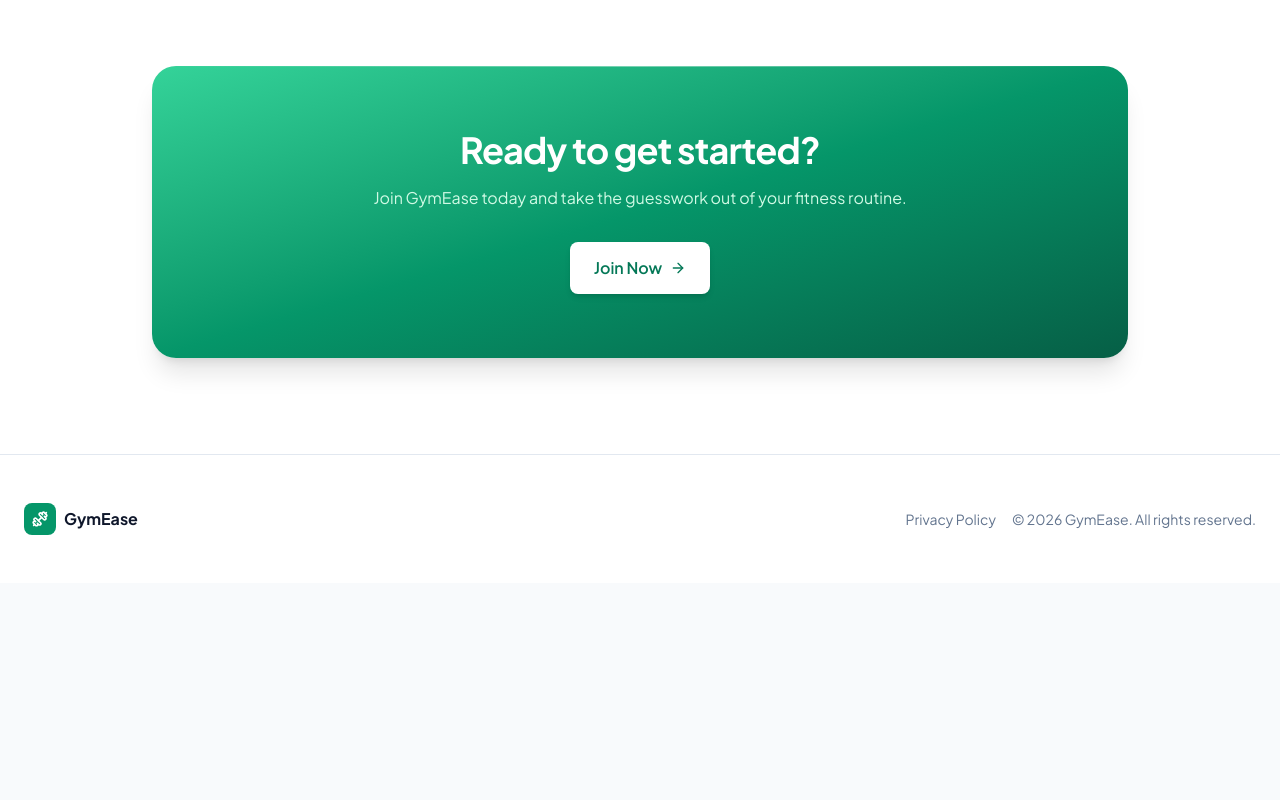
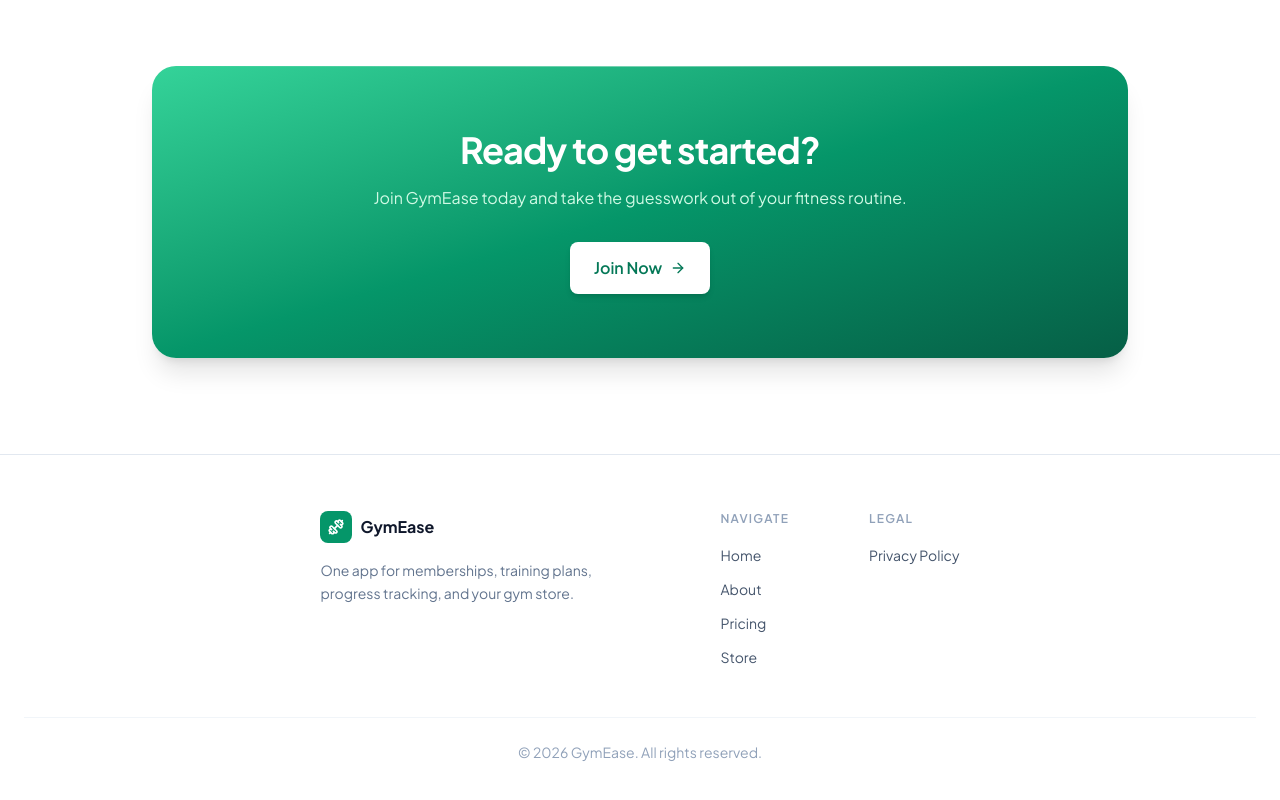
Before and after one commit to ZainBashir29/GymEase, a React (Vite) app in the folder client/: page / in a window 1280 px wide. Shown: the part 1542-2342 px from the top of the page. Before the commit the page ends 2125 px from the top, so only its background shows below. Built offline with nearby package versions, Linux system fonts and the light colour scheme; no server answers.

Commit message:
restructure footer

```diff
--- a/client/src/components/Layout/Footer.jsx
+++ b/client/src/components/Layout/Footer.jsx
@@ -1,25 +1,77 @@
 import { Link } from "react-router-dom";
 import { Dumbbell } from "lucide-react";
+
+const navLinks = [
+  { label: "Home", to: "/" },
+  { label: "About", to: "/about" },
+  { label: "Pricing", to: "/pricing" },
+  { label: "Store", to: "/store" },
+];
 
 const Footer = () => {
   return (
     <footer className="border-t border-slate-200 bg-white">
-      <div className="mx-auto max-w-7xl px-6 py-12">
-        <div className="flex flex-col items-center justify-between gap-6 sm:flex-row">
+      <div className="mx-auto max-w-7xl px-6 py-14">
+
+        {/* Main layout: all three centered */}
+        <div className="flex flex-col items-center gap-10 lg:flex-row lg:items-start lg:justify-center lg:gap-20">
+
+          {/* Brand */}
+          <div className="flex flex-col items-center gap-4 text-center lg:items-start lg:text-left">
             <Link to="/" className="flex items-center gap-2">
               <div className="flex h-8 w-8 items-center justify-center rounded-lg bg-brand-600">
                 <Dumbbell className="h-4 w-4 text-white" strokeWidth={2.5} />
               </div>
               <span className="text-base font-bold text-slate-900">GymEase</span>
             </Link>
+            <p className="max-w-xs text-sm leading-relaxed text-slate-500">
+              One app for memberships, training plans, progress tracking, and your gym store.
+            </p>
+          </div>
 
-          <div className="flex items-center gap-4 text-sm text-slate-500">
-            <Link to="/privacy" className="transition hover:text-brand-700">
+          {/* Navigate */}
+          <div className="flex flex-col items-center lg:items-start">
+            <p className="mb-4 text-xs font-semibold uppercase tracking-widest text-slate-400">
+              Navigate
+            </p>
+            <ul className="space-y-2.5 text-center lg:text-left">
+              {navLinks.map((link) => (
+                <li key={link.to}>
+                  <Link
+                    to={link.to}
+                    className="text-sm text-slate-600 transition-colors hover:text-brand-600"
+                  >
+                    {link.label}
+                  </Link>
+                </li>
+              ))}
+            </ul>
+          </div>
+
+          {/* Legal */}
+          <div className="flex flex-col items-center lg:items-start">
+            <p className="mb-4 text-xs font-semibold uppercase tracking-widest text-slate-400">
+              Legal
+            </p>
+            <ul className="space-y-2.5">
+              <li>
+                <Link
+                  to="/privacy"
+                  className="text-sm text-slate-600 transition-colors hover:text-brand-600"
+                >
                   Privacy Policy
                 </Link>
-            <span>&copy; {new Date().getFullYear()} GymEase. All rights reserved.</span>
+              </li>
+            </ul>
           </div>
+
         </div>
+
+        {/* Bottom bar */}
+        <div className="mt-12 border-t border-slate-100 pt-6 text-center text-sm text-slate-400">
+          &copy; {new Date().getFullYear()} GymEase. All rights reserved.
+        </div>
+
       </div>
     </footer>
   );
```
Lines whose indentation alone changed are shown as unchanged.
